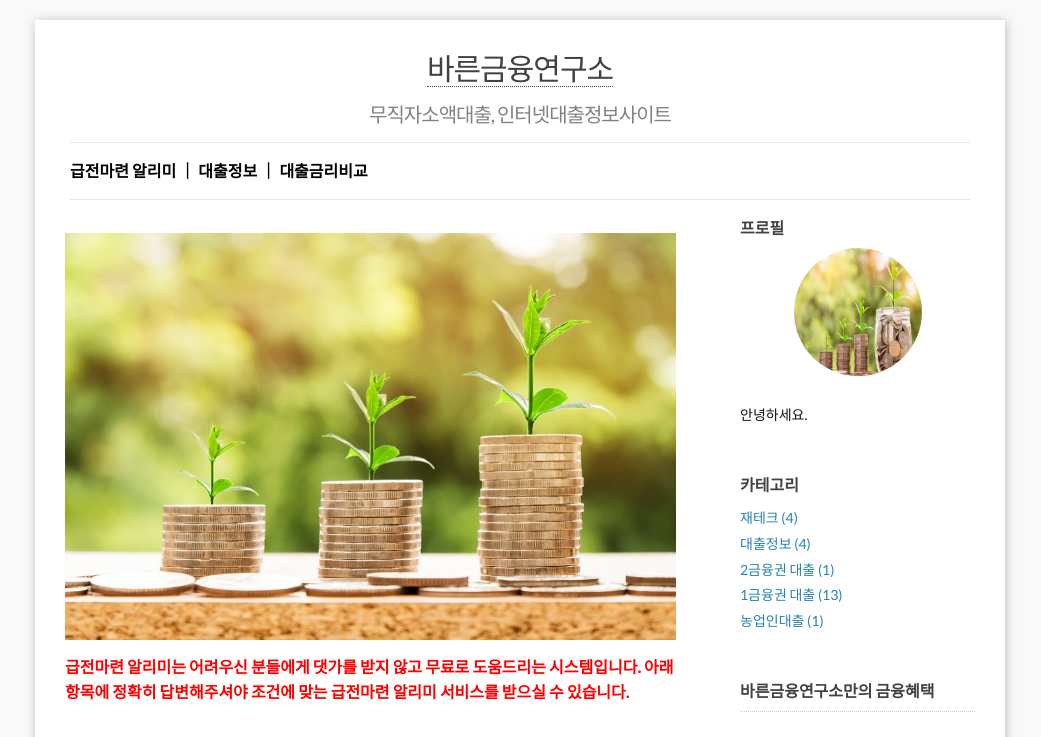
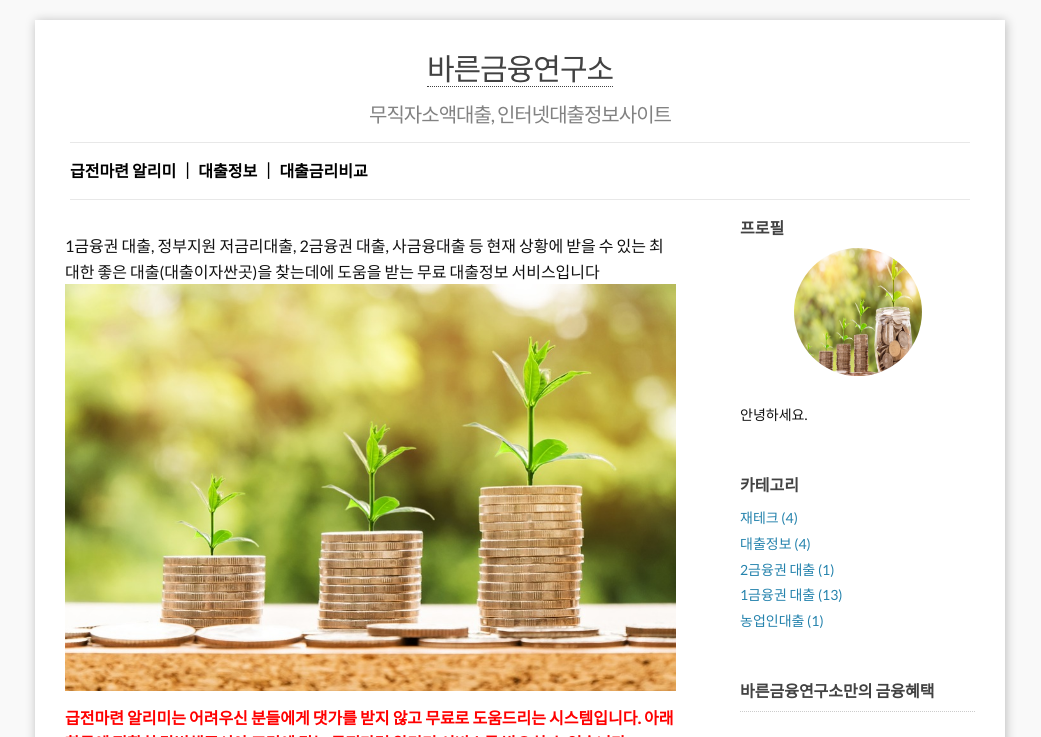
Before and after one commit to leevra/finance, a Jekyll site: the page built from 급전마련-알리미.md, in a window 1280 px wide and 900 px high, cut to the strip 0-737 px from the top of the window. Shown: the whole strip, without its empty margins (120-1161 px from the left). Built offline with Jekyll 4.4.1, drawn with Linux system fonts in a browser that asks for light colours.

Commit message:
Update 급전마련-알리미.md

```diff
--- a/급전마련-알리미.md
+++ b/급전마련-알리미.md
@@ -4,6 +4,7 @@ title: 바금연 급전마련 알리미
 permalink: /급전마련-알리미
 ---
 
+1금융권 대출, 정부지원 저금리대출, 2금융권 대출, 사금융대출 등 현재 상황에 받을 수 있는 최대한 좋은 대출(대출이자싼곳)을 찾는데에 도움을 받는 무료 대출정보 서비스입니다
 <img class="alignnone size-full wp-image-519" src="/images/leeseungju_com_20180516_003450.jpg" alt="" width="100%" height="100%" />
 
 <span style="color: #ff0000;"><strong>급전마련 알리미는 어려우신 분들에게 댓가를 받지 않고 무료로 도움드리는 시스템입니다. 아래 항목에 정확히 답변해주셔야 조건에 맞는 급전마련 알리미 서비스를 받으실 수 있습니다.</strong></span>
```
